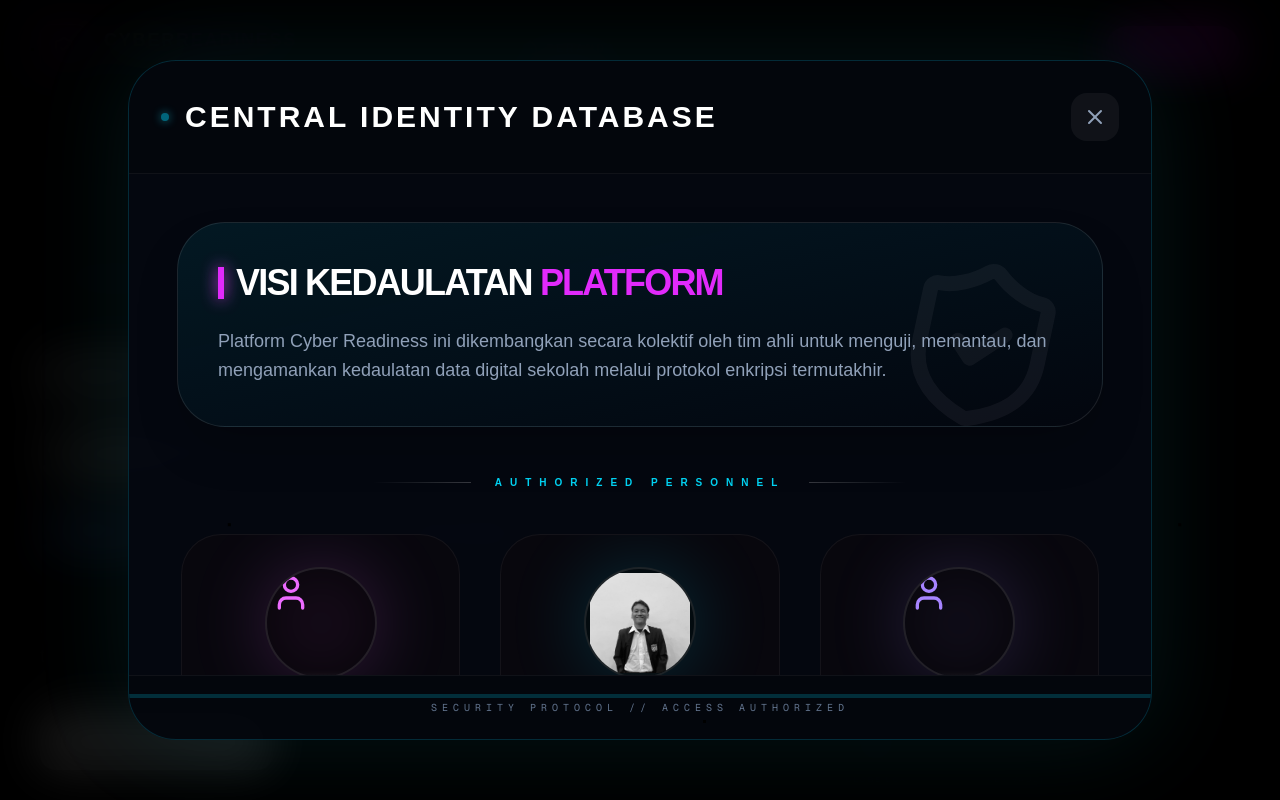
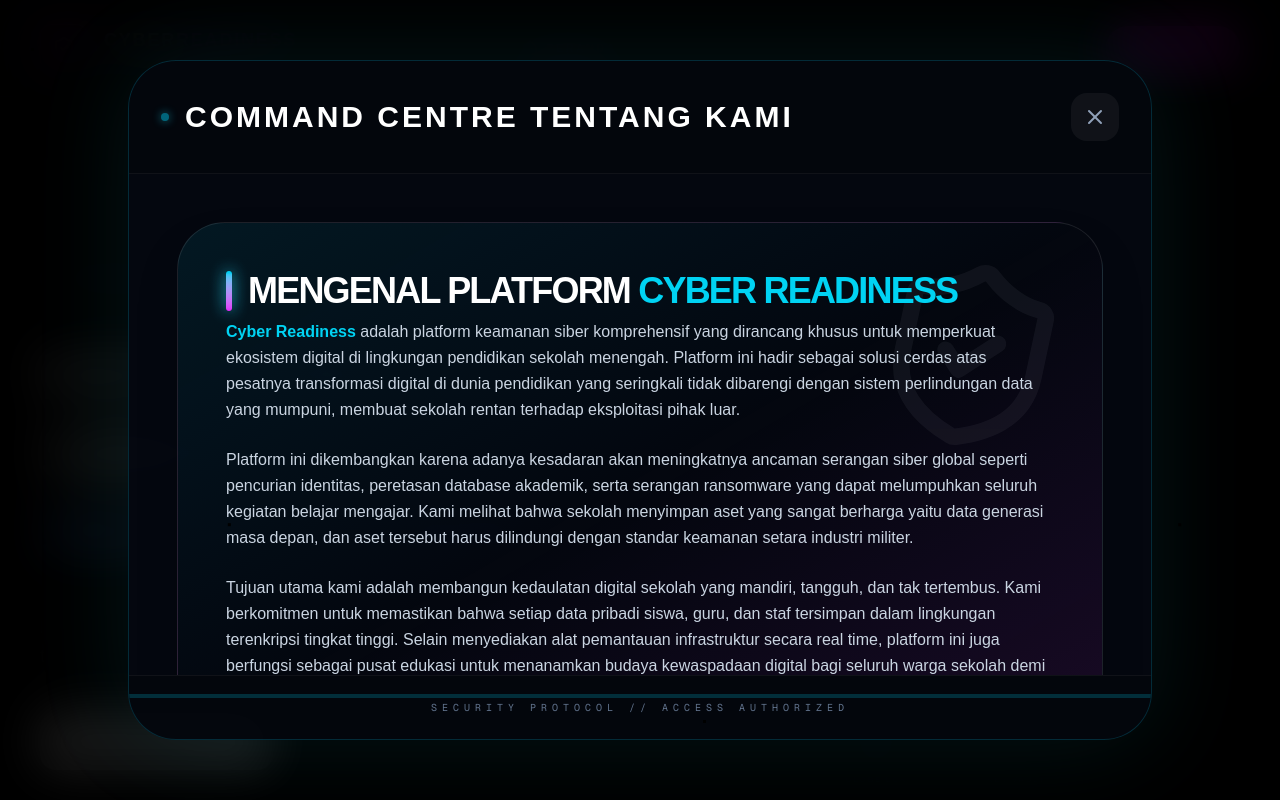
Before and after one commit to Edwinn1711/cyber-backend, a Next.js app: page / in a window 1280 px wide. Both pictures are taken after a click on the button "PROFIL". Shown: the top 800 px of the page. Built offline with nearby package versions, Linux system fonts and the light colour scheme.

Commit message:
feat: complete platform narrative redesign and underscore cleanup in profile modal

```diff
--- a/app/(loginregister)/page.tsx
+++ b/app/(loginregister)/page.tsx
@@ -785,36 +785,50 @@ export default function CyberLandingDark() {
         }} />
       </main>
 
-{/* --- MODAL PROFIL (THE TRINITY ARCHITECTS - DEWA VERSION) --- */}
+{/* --- MODAL TENTANG KAMI (REVISI TOTAL: DEWA VERSION) --- */}
 <CyberModal
         isOpen={activeModal === 'PROFIL'}
         onClose={() => { setActiveModal(null); setInspectedArchitect(null); }}
-        title="CENTRAL IDENTITY DATABASE"
+        title="COMMAND CENTRE TENTANG KAMI"
       >
         <div className="space-y-12 text-left">
 
-          {/* --- PLATFORM VISION HUD --- */}
-          <div className="relative p-8 lg:p-10 rounded-[3rem] bg-gradient-to-br from-cyan-500/10 to-transparent border border-white/10 overflow-hidden group shadow-2xl">
+          {/* --- PENJELASAN MENDALAM PLATFORM --- */}
+          <div className="relative p-8 lg:p-12 rounded-[3rem] bg-gradient-to-br from-cyan-500/10 via-transparent to-fuchsia-500/10 border border-white/10 overflow-hidden group shadow-2xl">
             <div className="absolute top-0 right-0 p-8 opacity-5 group-hover:opacity-20 transition-opacity duration-1000 rotate-12">
-              <ShieldCheck size={180} />
+              <ShieldCheck size={200} />
             </div>
-            <div className="relative z-10">
-               <div className="flex items-center gap-3 mb-6">
-                  <div className="w-1.5 h-8 bg-fuchsia-500 shadow-[0_0_15px_#d946ef]" />
-                  <h3 className="text-3xl lg:text-4xl font-black text-white uppercase tracking-tighter">Visi Kedaulatan <span className="text-fuchsia-500">Platform</span></h3>
+
+            <div className="relative z-10 space-y-6">
+               <div className="flex items-center gap-4 mb-2">
+                  <div className="w-1.5 h-10 bg-gradient-to-b from-cyan-400 to-fuchsia-500 rounded-full shadow-[0_0_15px_#22d3ee]" />
+                  <h3 className="text-3xl lg:text-4xl font-black text-white uppercase tracking-tighter">
+                    Mengenal Platform <span className="text-cyan-400">Cyber Readiness</span>
+                  </h3>
                </div>
-               <p className="text-slate-400 text-base lg:text-lg leading-relaxed max-w-4xl font-medium">
-                  Platform Cyber Readiness ini dikembangkan secara kolektif oleh tim ahli untuk menguji, memantau, dan mengamankan kedaulatan data digital sekolah melalui protokol enkripsi termutakhir.
-               </p>
+
+               <div className="space-y-6 text-slate-300 text-sm lg:text-base leading-relaxed font-medium">
+                  <p>
+                    <span className="text-cyan-400 font-bold">Cyber Readiness</span> adalah platform keamanan siber komprehensif yang dirancang khusus untuk memperkuat ekosistem digital di lingkungan pendidikan sekolah menengah. Platform ini hadir sebagai solusi cerdas atas pesatnya transformasi digital di dunia pendidikan yang seringkali tidak dibarengi dengan sistem perlindungan data yang mumpuni, membuat sekolah rentan terhadap eksploitasi pihak luar.
+                  </p>
+
+                  <p>
+                    Platform ini dikembangkan karena adanya kesadaran akan meningkatnya ancaman serangan siber global seperti pencurian identitas, peretasan database akademik, serta serangan ransomware yang dapat melumpuhkan seluruh kegiatan belajar mengajar. Kami melihat bahwa sekolah menyimpan aset yang sangat berharga yaitu data generasi masa depan, dan aset tersebut harus dilindungi dengan standar keamanan setara industri militer.
+                  </p>
+
+                  <p>
+                    Tujuan utama kami adalah membangun kedaulatan digital sekolah yang mandiri, tangguh, dan tak tertembus. Kami berkomitmen untuk memastikan bahwa setiap data pribadi siswa, guru, dan staf tersimpan dalam lingkungan terenkripsi tingkat tinggi. Selain menyediakan alat pemantauan infrastruktur secara real time, platform ini juga berfungsi sebagai pusat edukasi untuk menanamkan budaya kewaspadaan digital bagi seluruh warga sekolah demi terciptanya lingkungan belajar yang cerdas, aman, dan terlindungi.
+                  </p>
+               </div>
             </div>
           </div>
 
-          {/* --- THE TRIO SECTION --- */}
+          {/* --- TIM PENGEMBANG (THE ARCHITECT TRIO) --- */}
           <div className="space-y-10">
             <div className="flex items-center gap-6 justify-center">
-               <div className="h-px w-full max-w-[100px] bg-gradient-to-r from-transparent to-white/20" />
-               <span className="text-[10px] font-black tracking-[0.8em] text-cyan-400 uppercase">Authorized Personnel</span>
-               <div className="h-px w-full max-w-[100px] bg-gradient-to-l from-transparent to-white/20" />
+               <div className="h-px w-full max-w-[150px] bg-gradient-to-r from-transparent via-white/20 to-transparent" />
+               <span className="text-[10px] font-black tracking-[0.8em] text-fuchsia-500 uppercase whitespace-nowrap">Authorized Personnel</span>
+               <div className="h-px w-full max-w-[150px] bg-gradient-to-l from-transparent via-white/20 to-transparent" />
             </div>
 
             <div className="grid grid-cols-1 md:grid-cols-3 gap-8">
@@ -823,35 +837,32 @@ export default function CyberLandingDark() {
                   id: "001",
                   name: "Ester Sinaga",
                   role: "Project Manager",
-                  image: null,
-                  bio: "Memegang kendali penuh atas manajemen proyek dan strategi implementasi sistem keamanan.",
+                  bio: "Bertanggung jawab atas manajemen strategis, koordinasi tim, dan memastikan setiap protokol operasional berjalan sesuai standar keamanan.",
                   col: "fuchsia",
-                  details: { nid: "EST-9920", status: "Commander", sector: "Strategic Ops" }
+                  details: { "ID Personel": "EST 9920", "Status": "Commander", "Sektor": "Strategic Ops" }
                 },
                 {
                   id: "002",
                   name: "Devin Siahaan",
                   role: "Web Developer",
                   image: "/bg/devin.jpeg",
-                  bio: "Lead Developer & Infrastructure Architect. Spesialisasi dalam sistem enkripsi dan integrasi database siber.",
+                  bio: "Lead Developer dan Arsitek Infrastruktur. Spesialis dalam pengembangan sistem enkripsi database dan integrasi kontrol panel siber.",
                   col: "cyan",
                   details: {
-                    full: "Devin Edwin Frederico Siahaan",
-                    nik: "1271211711050003",
-                    nisn: "9015005904",
-                    origin: "Medan, 17 Nov 2005",
-                    blood: "Type O",
-                    email: "devin1711edwin@gmail.com"
+                    "Nama Lengkap": "Devin Edwin Frederico Siahaan",
+                    "NISN": "9015005904",
+                    "Asal": "Medan, 17 Nov 2005",
+                    "Gol Darah": "Tipe O",
+                    "Email": "devin1711edwin@gmail.com"
                   }
                 },
                 {
                   id: "003",
                   name: "Iren Sitinjak",
                   role: "Intelligence Architect",
-                  image: null,
-                  bio: "Bertanggung jawab atas arsitektur data intelijen dan analisis pengalaman pengguna digital.",
+                  bio: "Ahli dalam analisis data intelijen dan perancangan antarmuka pengguna untuk memastikan pengalaman navigasi yang intuitif dan aman.",
                   col: "violet",
-                  details: { nid: "IRN-7712", status: "Chief Analyst", sector: "User Intelligence" }
+                  details: { "ID Personel": "IRN 7712", "Status": "Chief Analyst", "Sektor": "User Intelligence" }
                 }
               ].map((member, i) => (
                 <motion.div
@@ -861,8 +872,6 @@ export default function CyberLandingDark() {
                   className={`group relative cursor-pointer p-1 rounded-[2.5rem] transition-all duration-500 ${inspectedArchitect === member.id ? 'ring-2 ring-cyan-500 shadow-[0_0_30px_rgba(34,211,238,0.2)]' : 'hover:scale-105'}`}
                 >
                   <div className="relative bg-[#08070d] border border-white/5 p-8 rounded-[2.5rem] h-full flex flex-col items-center text-center overflow-hidden">
-
-                    {/* AVATAR ENGINE */}
                     <div className="relative w-28 h-28 mb-6">
                       <div className={`absolute inset-0 rounded-full blur-2xl opacity-20 ${member.col === 'cyan' ? 'bg-cyan-400' : member.col === 'fuchsia' ? 'bg-fuchsia-400' : 'bg-violet-400'}`} />
                       <div className="relative w-full h-full rounded-full border-2 border-white/10 p-1 bg-black/50 overflow-hidden">
@@ -874,48 +883,41 @@ export default function CyberLandingDark() {
                         <div className="absolute inset-0 bg-gradient-to-b from-transparent via-white/10 to-transparent h-6 w-full animate-scanner pointer-events-none" />
                       </div>
                     </div>
-
                     <h4 className="text-xl font-black text-white uppercase tracking-widest">{member.name}</h4>
                     <p className={`text-[10px] font-bold uppercase tracking-[0.3em] mt-1 ${member.col === 'cyan' ? 'text-cyan-400' : member.col === 'fuchsia' ? 'text-fuchsia-400' : 'text-violet-400'}`}>{member.role}</p>
 
-                    {/* EXPANDABLE DATA (TRANSISI DEWA) */}
                     <AnimatePresence>
                       {inspectedArchitect === member.id && (
                         <motion.div initial={{ height: 0, opacity: 0 }} animate={{ height: 'auto', opacity: 1 }} exit={{ height: 0, opacity: 0 }} className="mt-6 pt-6 border-t border-white/10 w-full text-left">
                           <p className="text-[11px] text-slate-400 leading-relaxed font-medium mb-6 italic">"{member.bio}"</p>
-
-                          <div className="space-y-3 bg-white/5 p-5 rounded-2xl border border-white/5 font-mono text-[9px] relative overflow-hidden">
-                             {/* Data-data dari gambar diaplikasikan disini untuk Devin */}
+                          <div className="space-y-3 bg-white/5 p-5 rounded-2xl border border-white/5 font-mono text-[9px]">
                              {Object.entries(member.details).map(([key, val], idx) => (
                                <div key={idx} className="flex justify-between border-b border-white/5 pb-2">
                                   <span className="text-slate-500 uppercase">{key}:</span>
                                   <span className="text-white font-bold">{val}</span>
                                </div>
                              ))}
-                             <div className="absolute bottom-0 right-0 p-1 opacity-20"><Zap size={40} /></div>
                           </div>
-
-                          <div className="mt-6 flex justify-between items-center">
-                             <span className="text-[8px] font-black text-emerald-500 tracking-widest">ENCRYPTED_ID_00{member.id}</span>
+                          <div className="mt-6 flex justify-between items-center px-1">
+                             <span className="text-[8px] font-black text-emerald-500 tracking-widest uppercase">Akses Terverifikasi</span>
                              <div className="w-2 h-2 rounded-full bg-emerald-500 animate-pulse shadow-[0_0_8px_#10b981]" />
                           </div>
                         </motion.div>
                       )}
                     </AnimatePresence>
-
-                    {!inspectedArchitect && <p className="mt-6 text-[8px] font-black text-slate-600 uppercase tracking-[0.4em] animate-pulse">Scan Personnel</p>}
+                    {!inspectedArchitect && <p className="mt-6 text-[8px] font-black text-slate-600 uppercase tracking-[0.4em] animate-pulse">Klik Untuk Info Detail</p>}
                   </div>
                 </motion.div>
               ))}
             </div>
           </div>
 
-          {/* FOOTER MODAL */}
-          <div className="pt-10 border-t border-white/5 flex flex-col items-center gap-4 text-center">
-             <p className="text-[9px] font-mono text-slate-600 tracking-[0.5em] uppercase">Security Protocol Authorized Data Transmission</p>
-             <div className="flex gap-6">
+          {/* --- FOOTER MODAL --- */}
+          <div className="pt-10 border-t border-white/5 flex flex-col items-center gap-6 text-center">
+             <p className="text-[9px] font-mono text-slate-600 tracking-[0.5em] uppercase">Protokol Keamanan Platform Transmisi Data Terenkripsi</p>
+             <div className="flex gap-8">
                 {[Facebook, Twitter, Instagram].map((Icon, i) => (
-                  <Icon key={i} size={16} className="text-slate-700 hover:text-cyan-400 transition-all cursor-pointer" />
+                  <Icon key={i} size={18} className="text-slate-700 hover:text-cyan-400 transition-all cursor-pointer hover:scale-125" />
                 ))}
              </div>
           </div>
```
